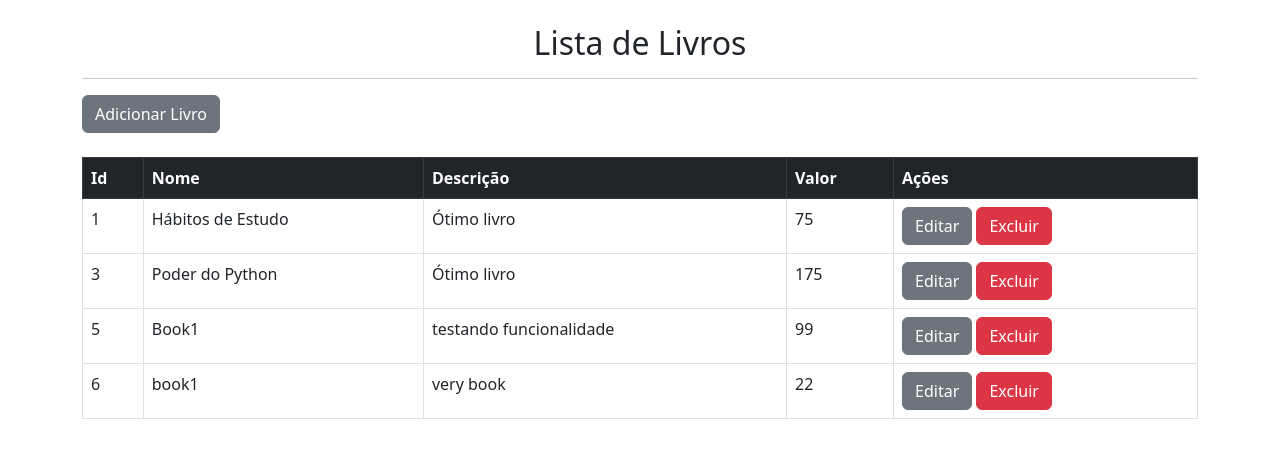
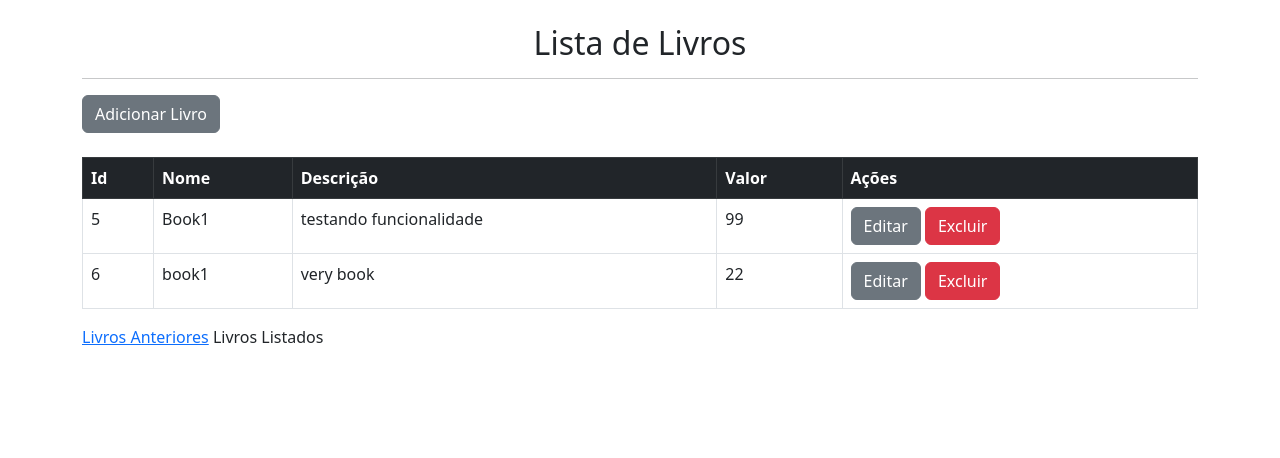
Before and after one commit to AngeloSouza1/Python-Estudo, a Flask app: page /livros?page=2 in a window 1280 px wide. Shown: the part 56-514 px from the top of the page. Run offline with Flask 3, Linux system fonts and the light colour scheme.

Commit message:
feat: paginação de tabelas livros

```diff
--- a/Flask/projeto/routes.py
+++ b/Flask/projeto/routes.py
@@ -49,10 +49,17 @@ def lista_filmes(tipo='Populares'):
 
 @app.route('/livros')
 def lista_livros():
+    page = request.args.get('page', 1, type=int)
+    per_page = 2
+    todos_livros = livro.query.paginate(
+        page=page,
+        per_page=per_page
+        )
     return render_template(
         "livros.html",
-        livros=livro.query.all()
+        livros=todos_livros
     )
+
 
 @app.route('/add_livro', methods=["GET", "POST"])
 def adiciona_livro():
--- a/Flask/projeto/templates/livros.html
+++ b/Flask/projeto/templates/livros.html
@@ -29,4 +29,14 @@
         {% endfor %}
     </tbody>
 </table>
+{% if livros.has_prev %}
+    <a href="{{url_for('lista_livros',page=livros.prev_num)}}">Livros Anteriores</a>
+{% else %}
+    Livros Listados
+{% endif %}
+{% if livros.has_next %}
+    <a href="{{url_for('lista_livros',page=livros.next_num)}}">Próximos Livros</a>
+{% else %}
+    Livros Listados
+{% endif %}
 {% endblock conteudo %}
```
Also changed, not shown: Flask/instance/livros.sqlite3.
